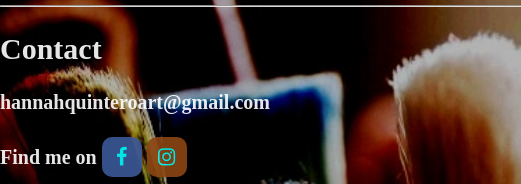
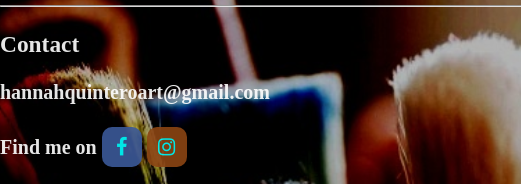
Before and after one commit to JamesDQuintero/Hannah-Quintero-Art, a plain HTML site: page index.html in a window 1280 px wide. Shown: the part 227-411 px from the top of the page, 0-521 px from the left. Drawn offline with Linux system fonts and the light colour scheme.

Commit message:
Update index.html

```diff
--- a/index.html
+++ b/index.html
@@ -20,7 +20,7 @@
 
 <div class="contact">
 
-    <h2>Contact</h2>
+    <h3>Contact</h3>
       <p>hannahquinteroart@gmail.com<br><br>Find me on
 				<a href="https://www.facebook.com/HannahQuinteroArt" target="_blank" class="fa fa-facebook"></a>
 
```
